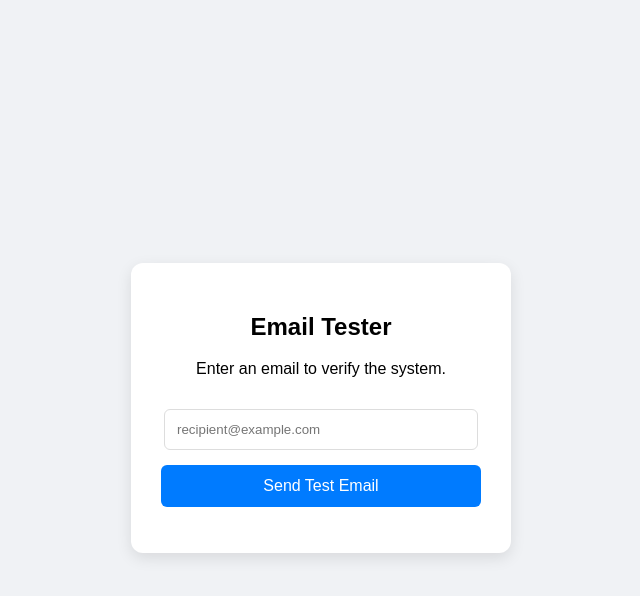
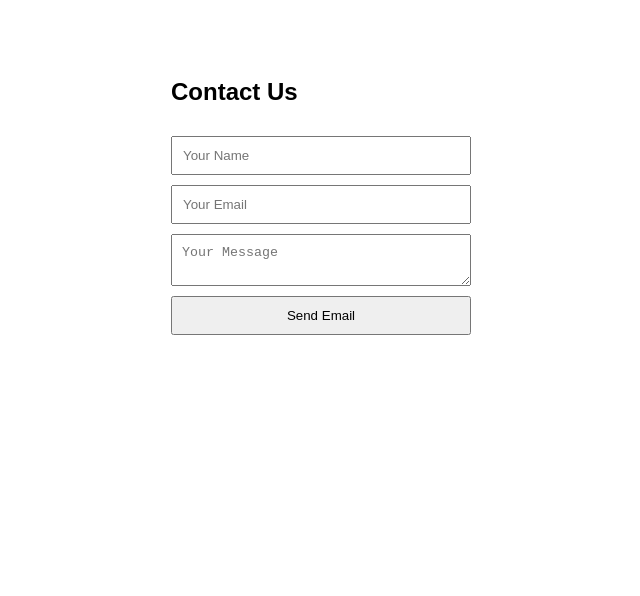
Before and after one commit to FransRoman/nodemailer-app, a website: page public/index.html in a window 1280 px wide. Shown: the whole page, without its empty margins (319-959 px from the left). Drawn offline with Linux system fonts and the light colour scheme.

```diff
--- a/public/index.html
+++ b/public/index.html
@@ -3,59 +3,51 @@
 <head>
     <meta charset="UTF-8">
     <meta name="viewport" content="width=device-width, initial-scale=1.0">
-    <title>Simple Email Tester</title>
+    <title>Contact Form</title>
     <style>
-        body { font-family: sans-serif; display: flex; height: 100vh; justify-content: center; align-items: center; background-color: #f0f2f5; }
-        .card { background: white; padding: 30px; border-radius: 12px; box-shadow: 0 5px 15px rgba(0,0,0,0.1); text-align: center; width: 320px; }
-        input { width: 90%; padding: 12px; margin: 15px 0; border: 1px solid #ddd; border-radius: 6px; }
-        button { background-color: #007bff; color: white; border: none; padding: 12px 24px; border-radius: 6px; cursor: pointer; width: 100%; font-size: 16px; }
-        button:hover { background-color: #0056b3; }
-        button:disabled { background-color: #ccc; }
-        #status { margin-top: 15px; font-weight: bold; }
+        body { font-family: sans-serif; display: flex; justify-content: center; padding: 50px; }
+        form { display: flex; flex-direction: column; width: 300px; gap: 10px; }
+        input, textarea, button { padding: 10px; }
     </style>
 </head>
 <body>
-    <div class="card">
-        <h2>Email Tester</h2>
-        <p>Enter an email to verify the system.</p>
-        <input type="email" id="emailInput" placeholder="recipient@example.com">
-        <button onclick="send()" id="btn">Send Test Email</button>
-        <p id="status"></p>
-    </div>
+    <form id="contactForm">
+        <h2>Contact Us</h2>
+        <input type="text" id="name" placeholder="Your Name" required>
+        <input type="email" id="email" placeholder="Your Email" required>
+        <textarea id="message" placeholder="Your Message" required></textarea>
+        <button type="submit">Send Email</button>
+    </form>
 
     <script>
-        async function send() {
-            const email = document.getElementById('emailInput').value;
-            const status = document.getElementById('status');
-            const btn = document.getElementById('btn');
+        const form = document.getElementById('contactForm');
 
-            if (!email) { status.innerText = "Please enter an email."; return; }
+        form.addEventListener('submit', async (e) => {
+            e.preventDefault();
 
-            status.innerText = "Sending...";
-            status.style.color = "blue";
-            btn.disabled = true; // Disable button to prevent double clicks
+            const formData = {
+                name: document.getElementById('name').value,
+                email: document.getElementById('email').value,
+                message: document.getElementById('message').value
+            };
 
             try {
-                const res = await fetch('/send-email', {
+                // We point to our own server route
+                const response = await fetch('/send-email', {
                     method: 'POST',
                     headers: { 'Content-Type': 'application/json' },
-                    body: JSON.stringify({ recipientEmail: email })
+                    body: JSON.stringify(formData)
                 });
 
-                if (res.ok) {
-                    status.innerText = "✅ Email Sent Successfully!";
-                    status.style.color = "green";
-                } else {
-                    const data = await res.json();
-                    status.innerText = "❌ Error: " + (data.error || "Failed");
-                    status.style.color = "red";
-                }
-            } catch (err) {
-                status.innerText = "❌ Network Error";
-                status.style.color = "red";
+                const result = await response.json();
+                alert(result.message);
+
+                if(response.ok) form.reset();
+
+            } catch (error) {
+                alert('Error sending email');
             }
-            btn.disabled = false;
-        }
+        });
     </script>
 </body>
 </html>
```
Also changed, not shown: package.json (+4 -4 lines), server.js (+27 -32 lines), 1 other file.
